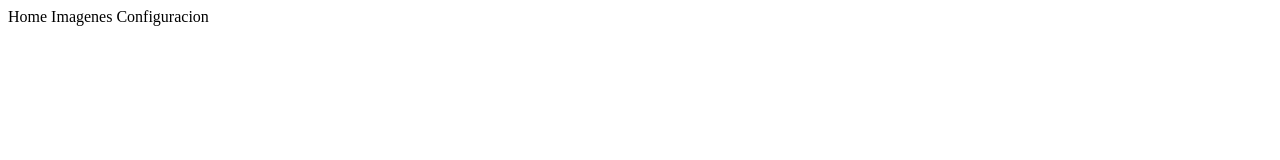
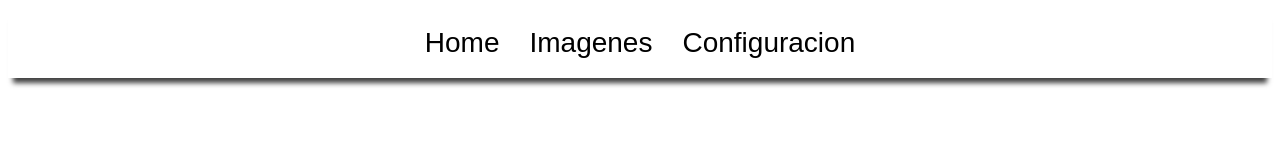
Before and after one commit to ambarbosa76/gitweb23c, a plain HTML site: page index.html in a window 1280 px wide. Drawn offline with Linux system fonts and the light colour scheme.

Commit message:
nav styles agregados

```diff
--- a/index.html
+++ b/index.html
@@ -5,10 +5,10 @@
     <title>Document</title>
 </head>
 <body>
-    <nav>
-        <span>Home</span>
-        <span>Imagenes</span>
-        <span>Configuracion</span>
+    <nav class="nav">
+        <span class="nav-item">Home</span>
+        <span class="nav-item">Imagenes</span>
+        <span class="nav-item">Configuracion</span>
     </nav>
 </body>
 </html>
--- a/styles.css
+++ b/styles.css
@@ -0,0 +1,21 @@
+.body{
+    margin: 0;
+}
+
+.nav{
+
+    display: flex;
+    justify-content: center;
+    align-items: center;
+    height: 70px;
+    box-shadow: 0px 10px 5px -5px rgba(0,0,0,0.75);
+
+}
+
+.nav-item{
+
+    font-size: 28px;
+    font-family: Arial, Helvetica, sans-serif;
+    margin: 0 15px;
+    cursor: pointer;
+}
```
